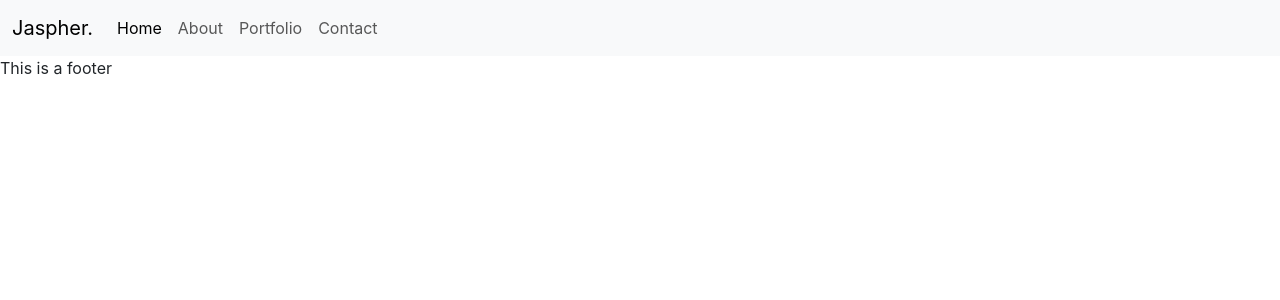
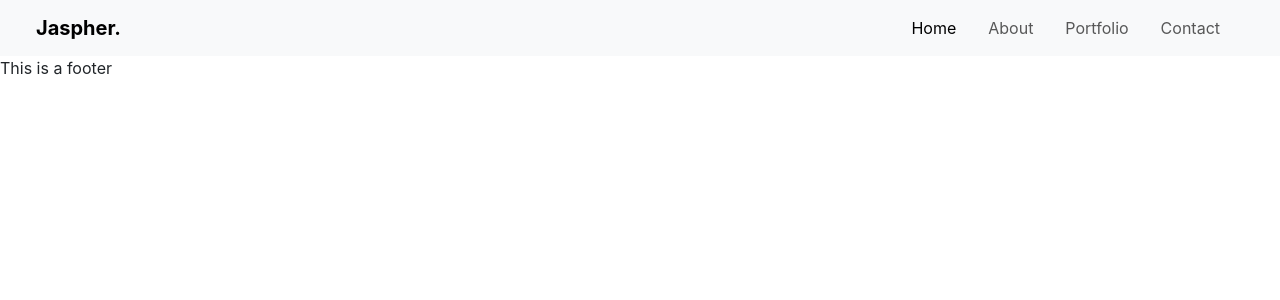
Before and after one commit to jaspherbagor/React-Portfolio, a React (Create React App) app in the folder jaspher-portfolio/: page / in a window 1280 px wide. Shown: the top 300 px of the page. Built offline with nearby package versions, Linux system fonts and the light colour scheme.

Commit message:
updated the structure of the navigation bar

```diff
--- a/jaspher-portfolio/src/components/layout/navbar/navbar.jsx
+++ b/jaspher-portfolio/src/components/layout/navbar/navbar.jsx
@@ -3,24 +3,24 @@ import React from 'react'
 const Navbar = () => {
   return (
     <div>
-      <nav className="navbar navbar-expand-lg bg-body-tertiary">
+      <nav className="navbar navbar-expand-lg bg-body-tertiary px-4">
         <div className="container-fluid">
-          <a className="navbar-brand" href="#">Jaspher.</a>
+          <a className="navbar-brand display-5 fw-bolder" href="#">Jaspher.</a>
           <button className="navbar-toggler" type="button" data-bs-toggle="collapse" data-bs-target="#navbarSupportedContent" aria-controls="navbarSupportedContent" aria-expanded="false" aria-label="Toggle navigation">
             <span className="navbar-toggler-icon"></span>
           </button>
           <div className="collapse navbar-collapse" id="navbarSupportedContent">
-            <ul className="navbar-nav me-auto mb-2 mb-lg-0">
-              <li className="nav-item">
+            <ul className="navbar-nav ms-auto mb-2 mb-lg-0">
+              <li className="nav-item me-3">
                 <a className="nav-link active" aria-current="page" href="#">Home</a>
               </li>
-              <li className="nav-item">
+              <li className="nav-item me-3">
                 <a className="nav-link" href="#">About</a>
               </li>
-              <li className="nav-item">
+              <li className="nav-item me-3">
                 <a className="nav-link" href="#">Portfolio</a>
               </li>
-              <li className="nav-item">
+              <li className="nav-item me-3">
                 <a className="nav-link" href="#">Contact</a>
               </li>
             </ul>
```
